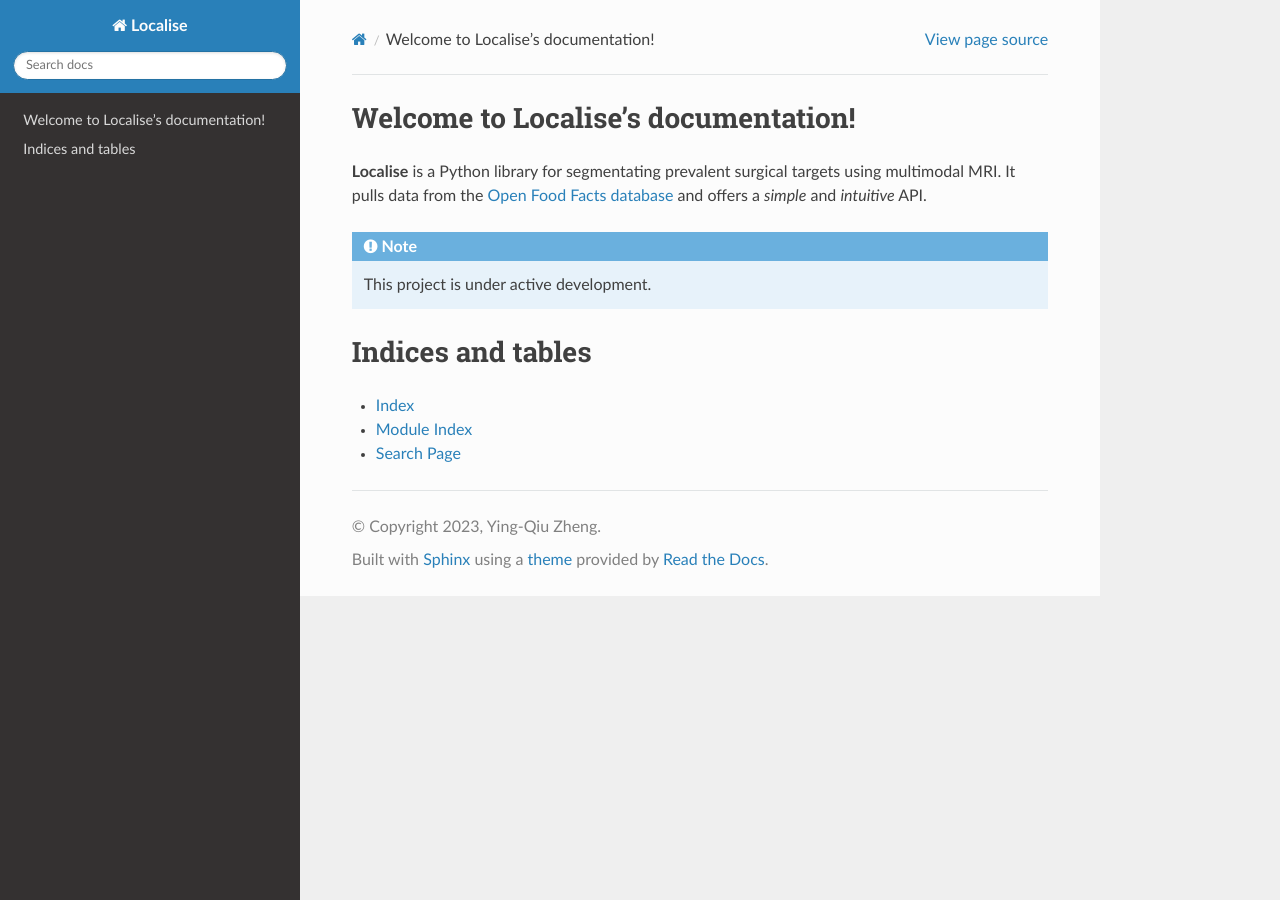
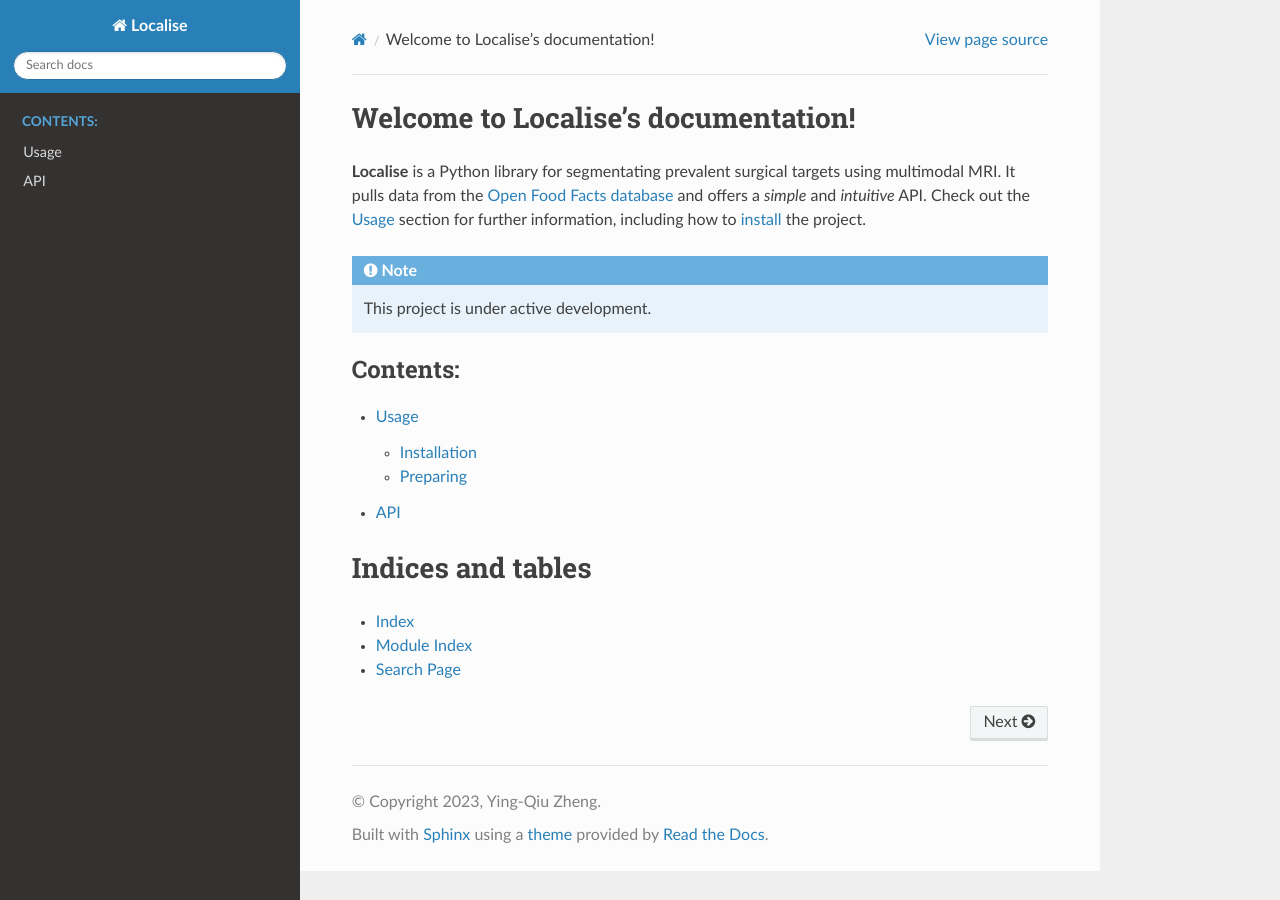
Before and after one commit to yingqiuz/localise, a Sphinx documentation site: the page built from docs/source/index.rst, in a window 1280 px wide. Built offline with Sphinx 7.4.7 and the Read the Docs theme 2.0.0, drawn with Linux system fonts in a browser that asks for light colours.

Commit message:
add documentation

```diff
--- /dev/null
+++ b/docs/source/api.rst
@@ -0,0 +1,7 @@
+API
+===
+
+.. autosummary::
+   :toctree: generated
+
+   localise
--- a/docs/source/conf.py
+++ b/docs/source/conf.py
@@ -16,6 +16,7 @@ release = '0.1'
 
 extensions = [
     'sphinx.ext.duration',
+    'sphinx.ext.autodoc',
 ]
 
 templates_path = ['_templates']
--- a/docs/source/index.rst
+++ b/docs/source/index.rst
@@ -6,8 +6,9 @@
 Welcome to Localise's documentation!
 ====================================
 **Localise** is a Python library for segmentating prevalent surgical targets using multimodal MRI. It pulls data from the `Open Food
-Facts database <https://world.openfoodfacts.org/>`_ and offers a *simple* and
-*intuitive* API.
+Facts database <https://world.openfoodfacts.org/>`_ and offers a *simple* and *intuitive* API.
+Check out the :doc:`usage` section for further information, including how to
+:ref:`install <installation>` the project.
 
 .. note::
 
@@ -17,6 +18,8 @@ Facts database <https://world.openfoodfacts.org/>`_ and offers a *simple* and
    :maxdepth: 2
    :caption: Contents:
 
+   usage
+   api
 
 
 Indices and tables
```
Also changed, not shown: docs/source/usage.rst (added, +16 -0 lines).
